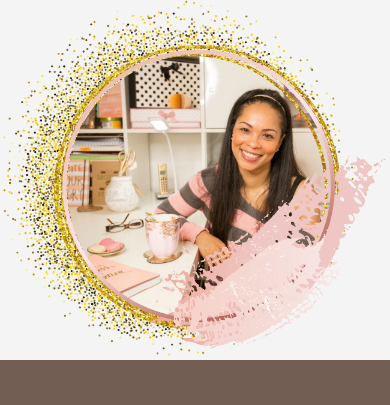
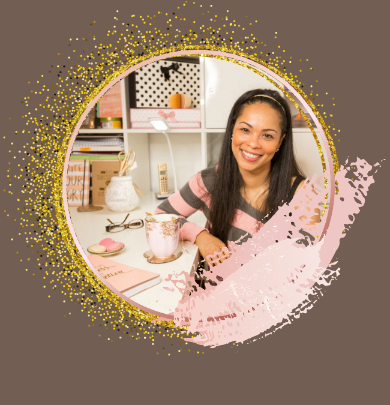
Before and after one commit to lolaedun/My-online-CV, a plain HTML site: page index.html in a window 390 px wide. Shown: the top 405 px of the page. Drawn offline with nearby package versions, Linux system fonts and the light colour scheme.

Commit message:
made photo image bg mobile friendly

```diff
--- a/assets/css/style.css
+++ b/assets/css/style.css
@@ -430,7 +430,14 @@ button[type="submit"] {
     min-height: 240px;
     margin: 0 auto;
     max-width: 50%;
-}
 
+    }
 
 }
+@media (max-width:992px) {
+.logo {
+
+        background-color: #735E53;
+    }
+
+}
```
